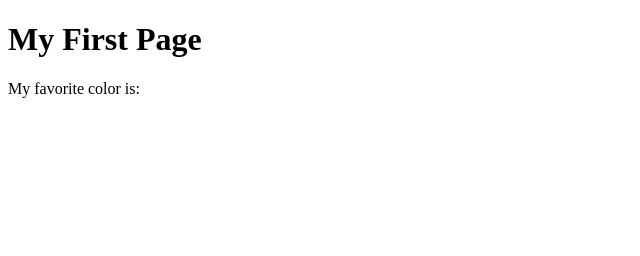
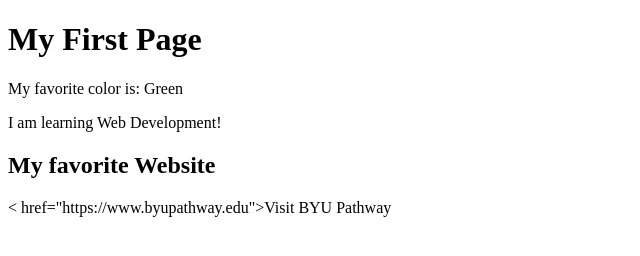
Before and after one commit to SDBRAYANDEV/wdd130, a plain HTML site: page week01/first-page.html in a window 1280 px wide. Shown: the whole page, without its empty margins (0-640 px from the left). Drawn offline with Linux system fonts and the light colour scheme.

Commit message:
Complete week01 practice activities

```diff
--- a/week01/first-page.html
+++ b/week01/first-page.html
@@ -9,7 +9,13 @@
 
 <body>
     <h1>My First Page</h1>
-    <p>My favorite color is: </p>
+    <p>My favorite color is: Green</p>
+    <p>I am learning Web Development!</p>
+
+    <h2>My favorite Website</h2>
+    <p>
+        < href="https://www.byupathway.edu">Visit BYU Pathway</a>
+    </p>
 </body>
 
 </html>
```
Also changed, not shown: week01/file-paths.html (+3 -3 lines), week01/images.html (+1 -1 lines), week01/images/temple-large.jpeg (deleted), week01/images/temple-small.jpg (added).
